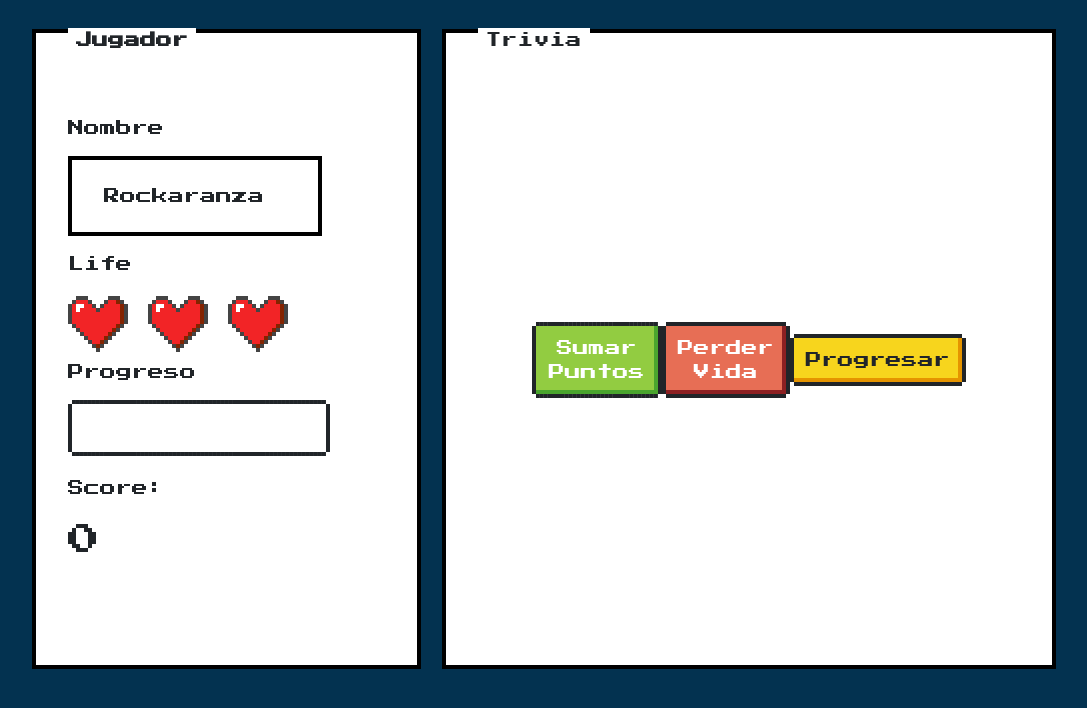
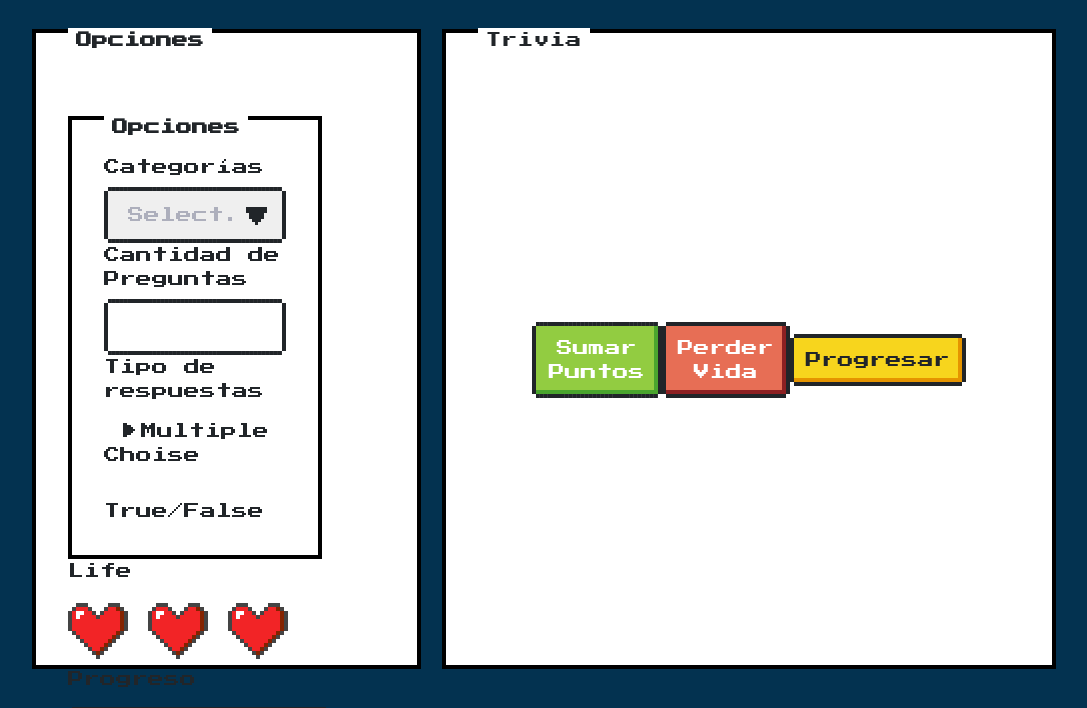
Before and after one commit to rockaranza/triviaGame, a website: page index.html in a window 1280 px wide. Shown: the part 91-799 px from the top of the page, without its empty margins (96-1183 px from the left). Drawn offline with nearby package versions, Linux system fonts and the light colour scheme; no server answers.

Commit message:
Rescaté las categorias desde la API y las muestro en el docmuento HTML, ademas incorpore tipos de respuestas y cantidad de preguntas

```diff
--- a/index.html
+++ b/index.html
@@ -18,11 +18,33 @@
         </div>
         <div class="container">
             <div class="aside nes-container with-title is-left">
-                <h2 class="titleSize title">Jugador</h2>
+                <h2 class="titleSize title">Opciones</h2>
                 <div class="data">
                     <div class="dataUser">
-                        <p>Nombre</p>
-                        <p class="nes-container">Rockaranza</p>
+                        <!--Opciones del juego-->
+                        <div class="gameOptions nes-container with-title is-left">
+                            <h3 class="title">Opciones</h3>
+                            <label for="default_select">Categorías</label>
+                            <div class="nes-select">
+                                <select required id="default_select">
+                                    <option value="" disabled selected hidden>Select...</option>
+                                </select>
+                            </div>
+                            <label for="default_select">Cantidad de Preguntas</label>
+                            <input type="number" class="nes-textarea">
+                            <div class="tipoRespuestas">
+                                <p>Tipo de respuestas</p>
+                                <label>
+                                    <input type="radio" class="nes-radio" name="answer" checked />
+                                    <span>Multiple Choise</span>
+                                  </label>
+                                  <label>
+                                    <input type="radio" class="nes-radio" name="answer" />
+                                    <span>True/False</span>
+                                  </label>
+                            </div>
+                        </div>
+                        <!--Interfaz de info-->
                         <div class="lifeContainer">
                             <p>Life</p>
                             <span><i class="nes-icon is-large heart init" id="heart1"></i></span>
--- a/src/css/styles.css
+++ b/src/css/styles.css
@@ -12,10 +12,6 @@
     flex-direction: column;
     align-items: center;
     background-color: #033250;
-    /*background: url('./img/bg.jpg');
-    background-repeat: no-repeat;
-    background-attachment: fixed;
-    background-position: center;*/
 }
 
 .main h1 {
--- a/src/js/script.js
+++ b/src/js/script.js
@@ -1,3 +1,6 @@
+window.onload = cargarCategorias();
+
+
 const sumarPuntos = document.getElementById("btnSumar");
 const restarVida = document.getElementById("btnPerder");
 const progresar = document.getElementById("btnProgreso");
@@ -8,6 +11,20 @@ const corazon2 = document.getElementById("heart2");
 const corazon3 = document.getElementById("heart3");
 const barraProgreso = document.getElementById("barraProgreso");
 const score = document.getElementById("score");
+const listadoTemas = document.getElementById("default_select");
+
+/*CARGA INICIAL*/
+//Recibir categorias para mostrar
+async function cargarCategorias () {
+    const recibirCategorias = await fetch(`https://opentdb.com/api_category.php`);
+    const categorias = await recibirCategorias.json();
+    categorias.trivia_categories.forEach(categoria => {
+        console.log(categoria.name);
+        const itemLista = document.createElement("option");
+        itemLista.innerHTML=categoria.name;
+        listadoTemas.appendChild(itemLista);
+    });
+}
 
 
 /*Calcular puntaje*/
```
